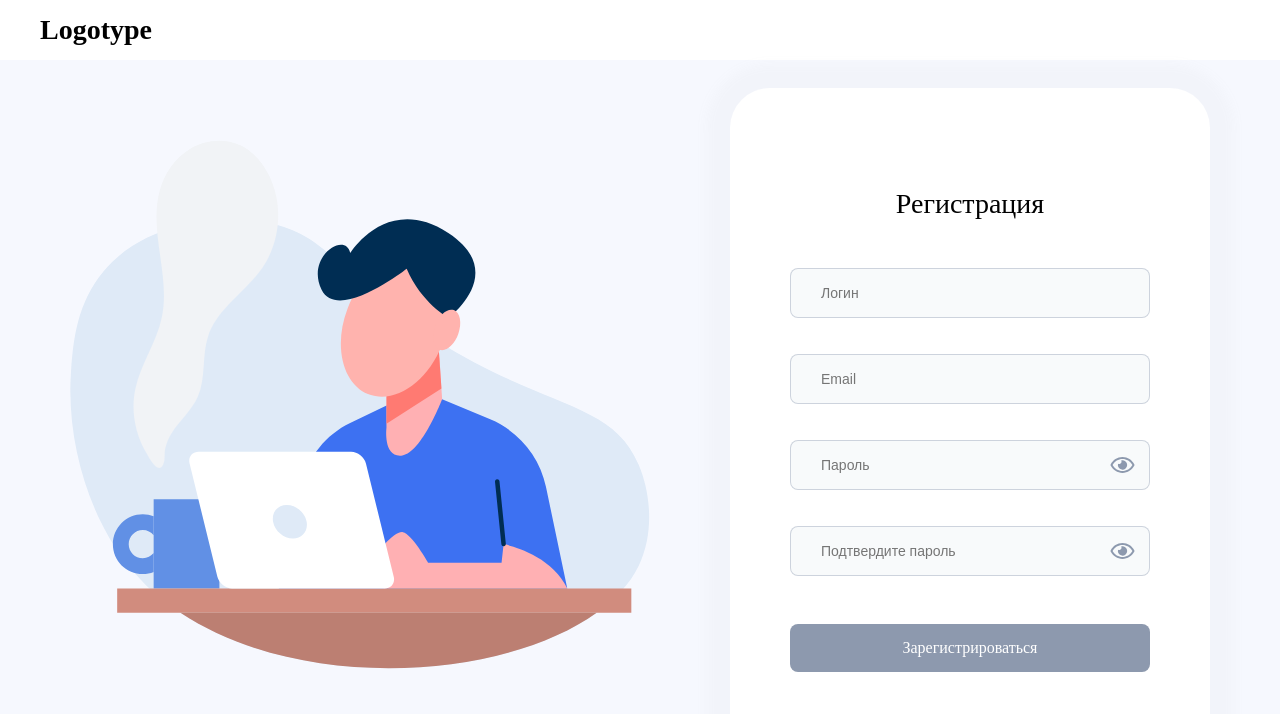
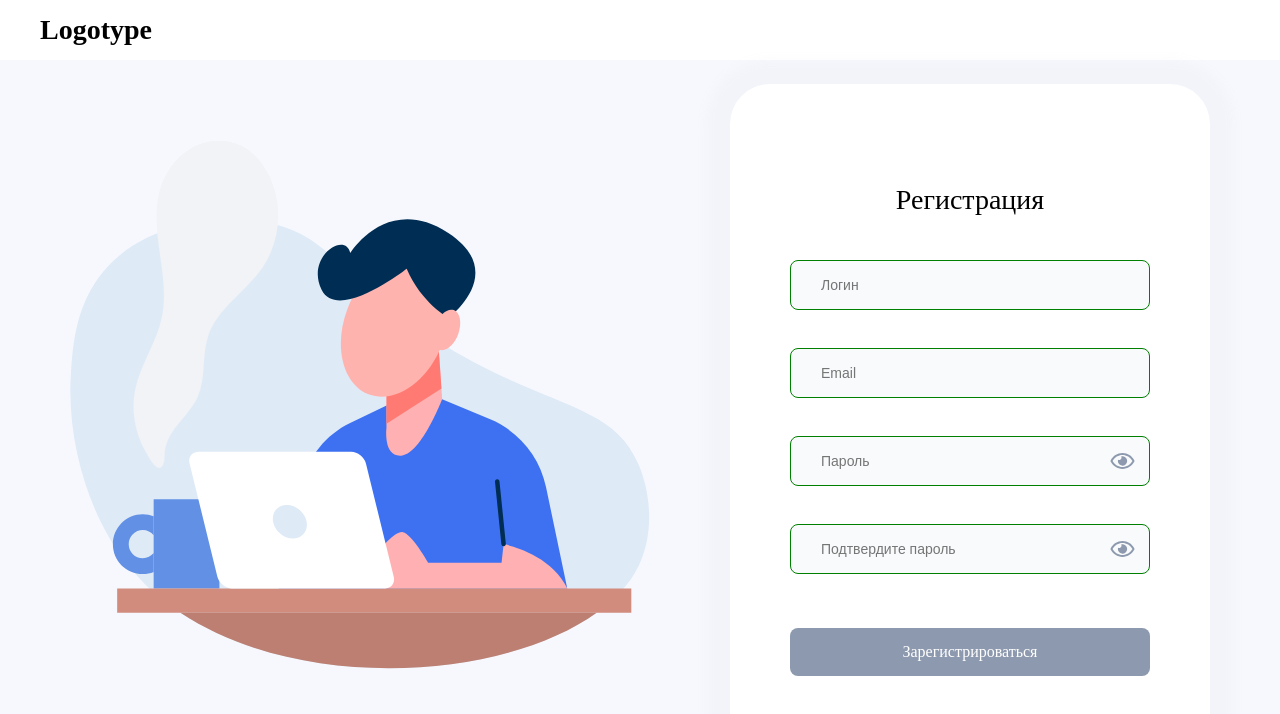
Before and after one commit to monstrikwho/vue-vite-scss-signup, a Vue app: page /#/ in a window 1280 px wide. Shown: the top 714 px of the page. Built offline with nearby package versions, Linux system fonts and the light colour scheme.

Commit message:
Визуализирую ошибки

```diff
--- a/src/assets/styles.scss
+++ b/src/assets/styles.scss
@@ -100,12 +100,34 @@ section {
   }
 
   .input-field {
-    margin-bottom: 20px;
+    position: relative;
+    margin-bottom: 30px;
     display: flex;
     flex-direction: column;
   }
 
+  .succes {
+    input {
+      border-color: green;
+      &:focus {
+        border-color: green;
+      }
+    }
+  }
+
+  .warning {
+    input {
+      border-color: #ef233c;
+      &:focus {
+        border-color: #ef233c;
+      }
+    }
+  }
+
   .message {
+    position: absolute;
+    bottom: -20px;
+    left: 0;
     display: flex;
     align-items: center;
     color: #ef233c;
@@ -118,7 +140,7 @@ section {
   .input-box {
     width: 100%;
     display: flex;
-    margin: 8px 0;
+    margin: 4px 0;
     position: relative;
     svg {
       position: absolute;
@@ -129,6 +151,9 @@ section {
       &:hover {
         color: #5680e9;
       }
+    }
+    .active {
+      color: #5680e9;
     }
   }
 
@@ -141,6 +166,9 @@ section {
     background-color: rgba(237, 242, 244, 0.4);
     border: 1px solid rgba(141, 153, 174, 0.4);
     border-radius: 8px;
+    &:focus {
+      border-color: #5680e9;
+    }
   }
 
   .actions {
```
